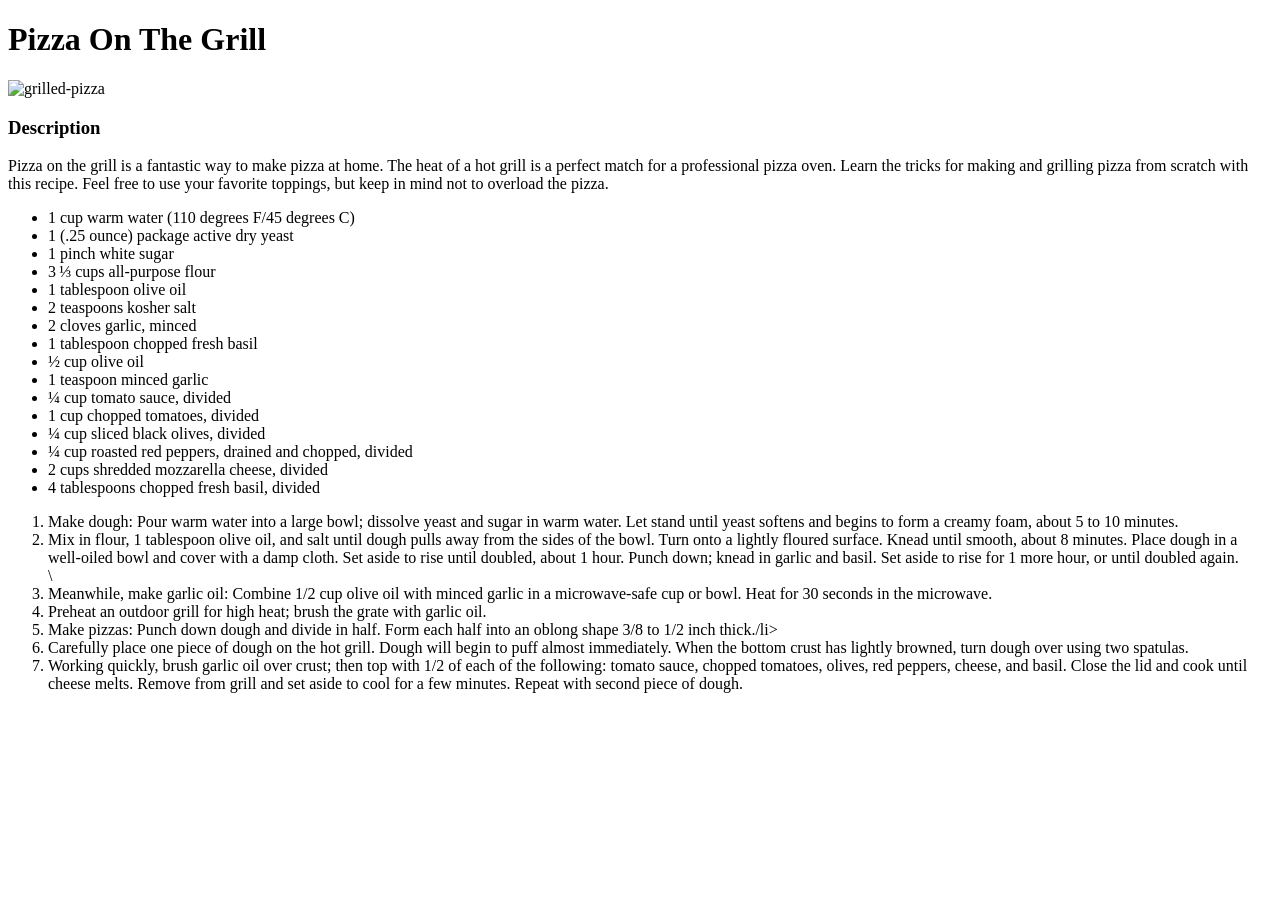
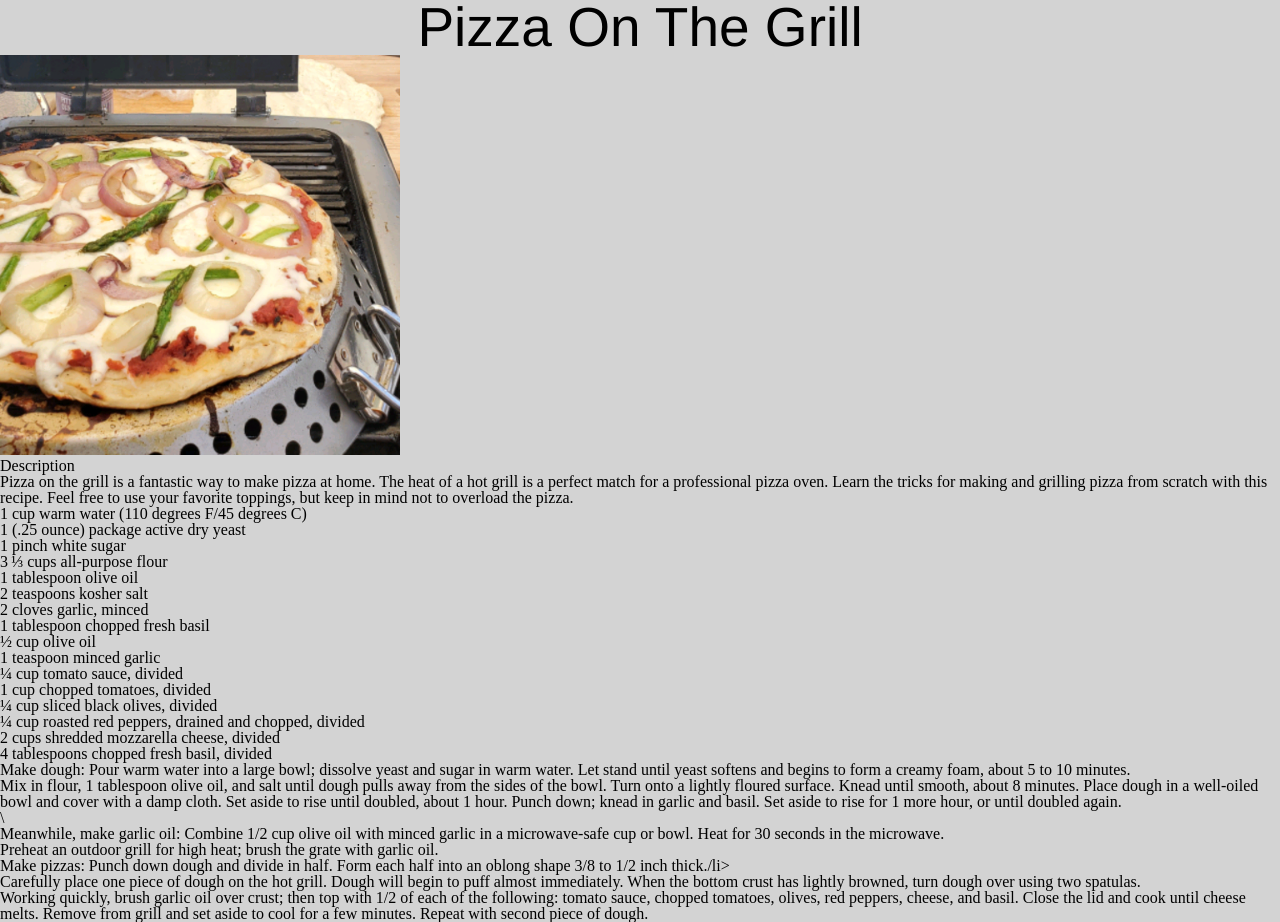
Before and after one commit to alexrobinett/odin-recipes, a plain HTML site: page recipes/pizza-on-grill.html in a window 1280 px wide. Before the commit the page ends 800 px from the top, so only its background shows below. Drawn offline with Linux system fonts and the light colour scheme.

Commit message:
added and linked basic CSS files to Website

```diff
--- a/recipes/pizza-on-grill.html
+++ b/recipes/pizza-on-grill.html
@@ -4,12 +4,13 @@
     <meta charset="UTF-8">
     <meta http-equiv="X-UA-Compatible" content="IE=edge">
     <meta name="viewport" content="width=device-width, initial-scale=1.0">
-
+    <link rel="stylesheet" href="../reset.css">
+    <link rel="stylesheet" href="../style.css">
     <title>Pizza On the Grill</title>
 </head>
 <body>
     <h1>Pizza On The Grill</h1>
-    <img src="images/grilled-pizza.jpg" alt="grilled-pizza">
+    <img src="../images/grilled-pizza.jpg" alt="grilled-pizza">
     <h3>Description</h3>
     <p>Pizza on the grill is a fantastic way to make pizza at home. The heat of a hot grill is a perfect match for a professional pizza oven. Learn the tricks for making and grilling pizza from scratch with this recipe. Feel free to use your favorite toppings, but keep in mind not to overload the pizza.</p>
     <ul>
--- /dev/null
+++ b/reset.css
@@ -0,0 +1,48 @@
+/* http://meyerweb.com/eric/tools/css/reset/
+   v2.0 | 20110126
+   License: none (public domain)
+*/
+
+html, body, div, span, applet, object, iframe,
+h1, h2, h3, h4, h5, h6, p, blockquote, pre,
+a, abbr, acronym, address, big, cite, code,
+del, dfn, em, img, ins, kbd, q, s, samp,
+small, strike, strong, sub, sup, tt, var,
+b, u, i, center,
+dl, dt, dd, ol, ul, li,
+fieldset, form, label, legend,
+table, caption, tbody, tfoot, thead, tr, th, td,
+article, aside, canvas, details, embed,
+figure, figcaption, footer, header, hgroup,
+menu, nav, output, ruby, section, summary,
+time, mark, audio, video {
+	margin: 0;
+	padding: 0;
+	border: 0;
+	font-size: 100%;
+	font: inherit;
+	vertical-align: baseline;
+}
+/* HTML5 display-role reset for older browsers */
+article, aside, details, figcaption, figure,
+footer, header, hgroup, menu, nav, section {
+	display: block;
+}
+body {
+	line-height: 1;
+}
+ol, ul {
+	list-style: none;
+}
+blockquote, q {
+	quotes: none;
+}
+blockquote:before, blockquote:after,
+q:before, q:after {
+	content: '';
+	content: none;
+}
+table {
+	border-collapse: collapse;
+	border-spacing: 0;
+}
--- /dev/null
+++ b/style.css
@@ -0,0 +1,11 @@
+*{background-color: lightgray;}
+
+h1{
+    font-size: 55px;
+    text-align: center;
+    font-family: helvetica;
+}
+
+img{
+    width: 400px;
+}
```
Also changed, not shown: index.html (+5 -4 lines), recipes/air-fryer-hamburger-paddies.html (+2 -0 lines), recipes/delicious-sweet-potato-muffins.html (+2 -0 lines), 1 other file.
